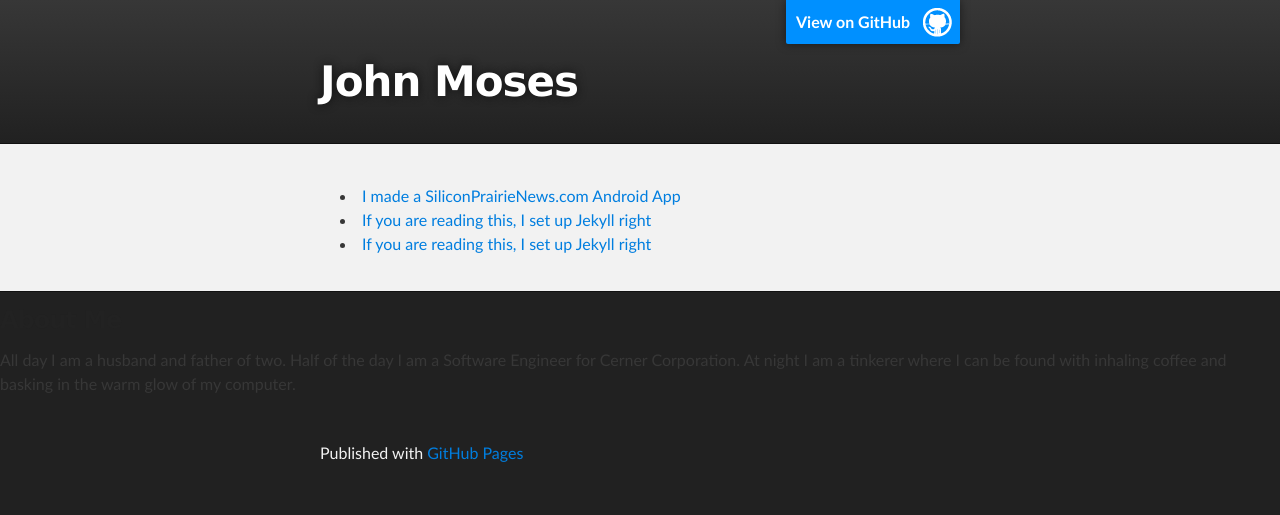
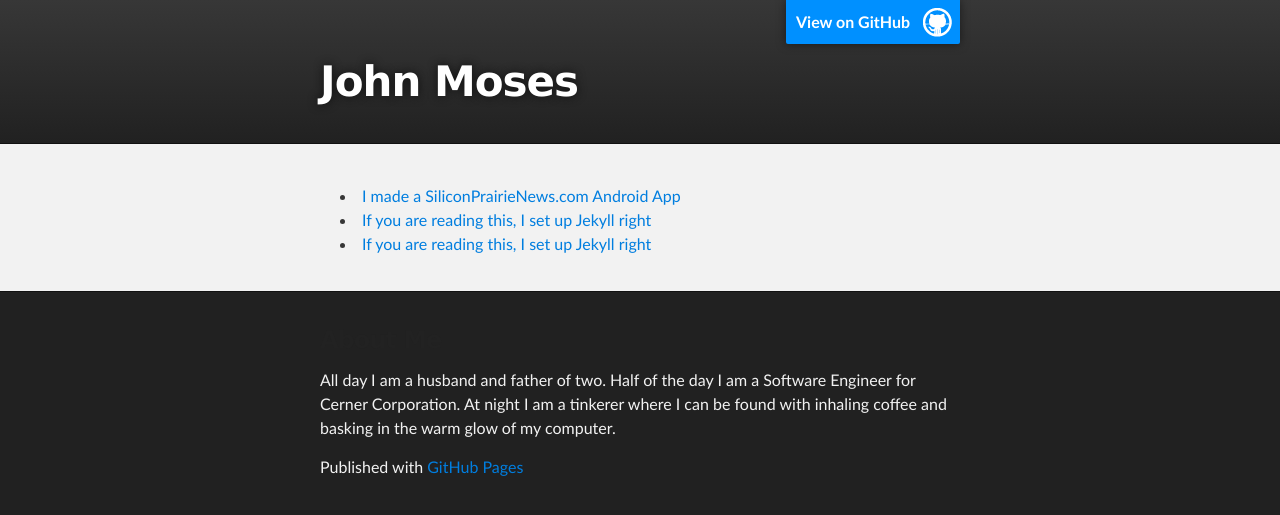
Before and after one commit to jonaldomo/jonaldomo.github.io, a Jekyll site: the page built from index.html, in a window 1280 px wide. Shown: the top 515 px of the page. Built offline with Jekyll 4.4.1, drawn with Linux system fonts in a browser that asks for light colours.

Commit message:
updating footer

```diff
--- a/_layouts/posts.html
+++ b/_layouts/posts.html
@@ -21,14 +21,11 @@
   {{content}}
   </section>
 </div>
-<h3>
-<a name="about-me" class="anchor" href="#about-me"><span class="octicon octicon-link"></span></a>About Me</h3>
-<p>All day I am a husband and father of two.  Half of the day I am a Software Engineer for Cerner Corporation.  At night I am a tinkerer where I can be found with inhaling coffee and basking in the warm glow of my computer.</p>
-  </section>
-</div>
 <!-- FOOTER  -->
 <div id="footer_wrap" class="outer">
   <footer class="inner">
+    <h3>About Me</h3>
+      <p>All day I am a husband and father of two.  Half of the day I am a Software Engineer for Cerner Corporation.  At night I am a tinkerer where I can be found with inhaling coffee and basking in the warm glow of my computer.</p>
     <p>Published with <a href="http://pages.github.com">GitHub Pages</a></p>
   </footer>
 </div>
```
